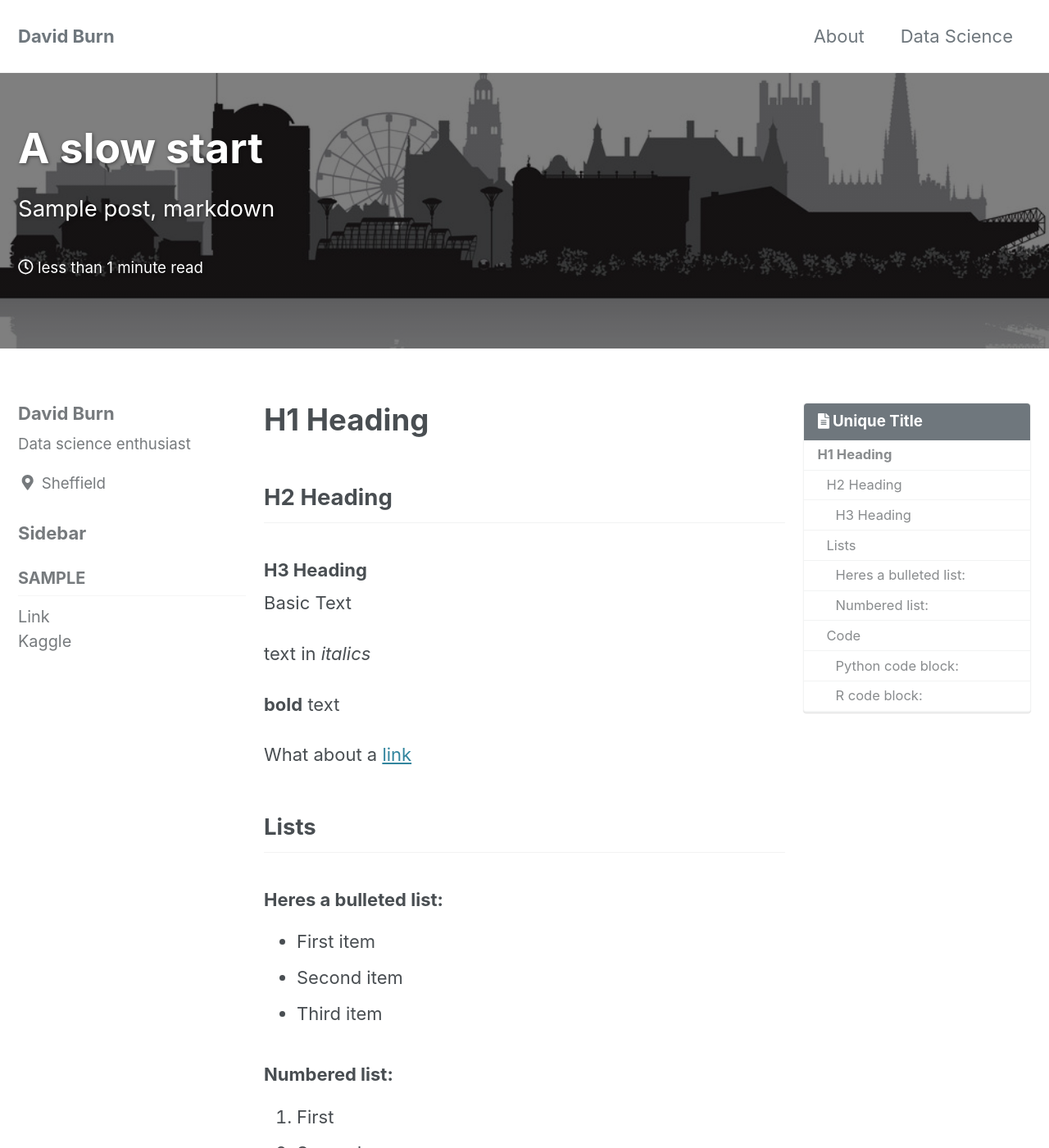
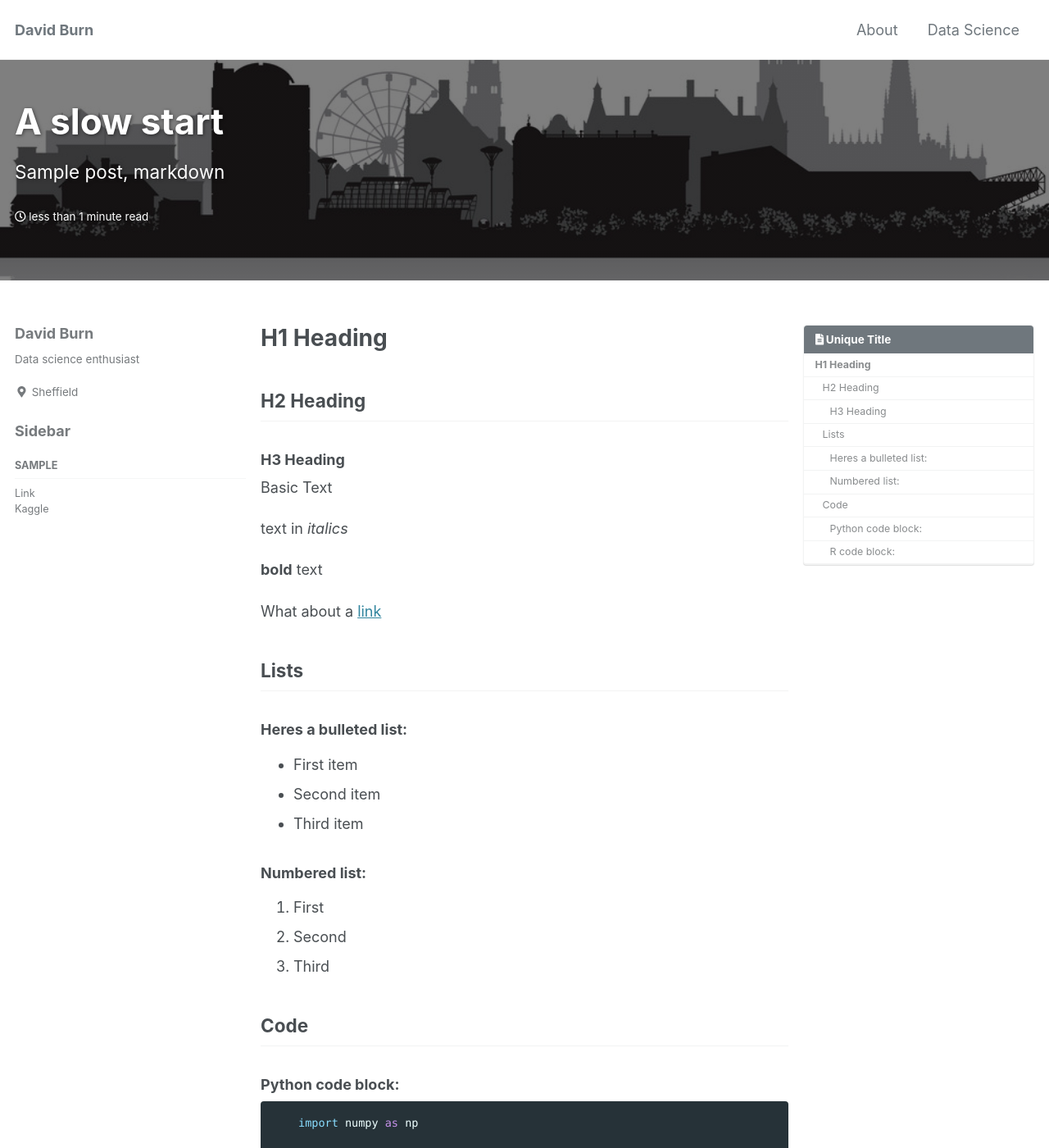
Before and after one commit to DavidBurn/davidburn.github.io, a Jekyll site: the page built from _posts/2018-12-10-welcome.md, in a window 1280 px wide and 1400 px high. Shown: the whole window at 82% size. Built offline with Jekyll 4.4.1, drawn with Linux system fonts in a browser that asks for light colours; cached includes are drawn as plain includes; nearby versions of some CDN libraries; formulas are drawn with MathJax 3.

Commit message:
New attempt at font size change by adding code to css/main.scss

```diff
--- a/_sass/minimal-mistakes/_variables.scss
+++ b/_sass/minimal-mistakes/_variables.scss
@@ -6,7 +6,7 @@
    Typography
    ========================================================================== */
 
-$doc-font-size: 12 !default;
+$doc-font-size: 16 !default;
 
 /* paragraph indention */
 $paragraph-indent: false !default; // true, false (default)
@@ -34,14 +34,14 @@ $header-font-family: $sans-serif !default;
 $caption-font-family: $serif !default;
 
 /* type scale */
-$type-size-1: 2.341em !default; // ~39.056px
+$type-size-1: 2.441em !default; // ~39.056px
 $type-size-2: 1.953em !default; // ~31.248px
-$type-size-3: 1.663em !default; // ~25.008px
+$type-size-3: 1.563em !default; // ~25.008px
 $type-size-4: 1.25em !default; // ~20px
 $type-size-5: 1em !default; // ~16px
-$type-size-6: 0.85em !default; // ~12px
-$type-size-7: 0.75em !default; // ~11px
-$type-size-8: 0.65em !default; // ~10px
+$type-size-6: 0.75em !default; // ~12px
+$type-size-7: 0.6875em !default; // ~11px
+$type-size-8: 0.625em !default; // ~10px
 
 /*
    Colors
--- a/assets/css/main.scss
+++ b/assets/css/main.scss
@@ -6,3 +6,18 @@
 
 @import "minimal-mistakes/skins/{{ site.minimal_mistakes_skin | default: 'default' }}"; // skin
 @import "minimal-mistakes"; // main partials
+
+html {
+    font-size: 12px; // originally 16px
+    @include breakpoint($medium) {
+        font-size: 14px; // originally 18px
+    }
+
+    @include breakpoint($large) {
+        font-size: 16px; // originally 20px
+    }
+
+    @include breakpoint($x-large) {
+        font-size: 18px; // originally 22px
+    }
+}
```
